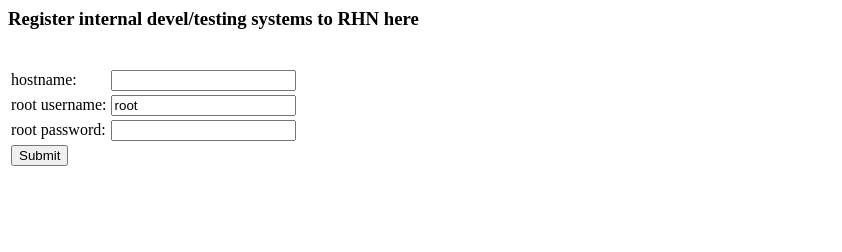
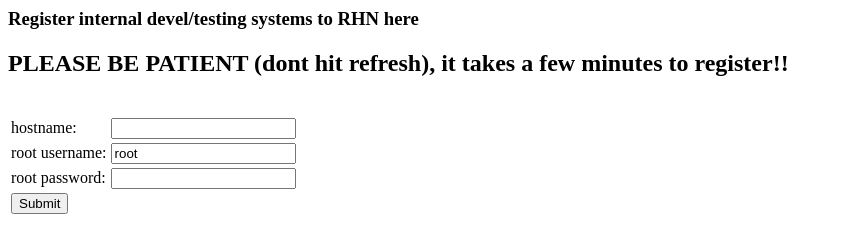
Before and after one commit to borgified/autorhn, a plain HTML site: page index.html in a window 1280 px wide. Shown: the whole page, without its empty margins (0-842 px from the left). Drawn offline with Linux system fonts and the light colour scheme.

Commit message:
xtra instructions not to hit reload

```diff
--- a/index.html
+++ b/index.html
@@ -1,5 +1,6 @@
 <html>
 <h3>Register internal devel/testing systems to RHN here</h3>
+<h2>PLEASE BE PATIENT (dont hit refresh), it takes a few minutes to register!!</h2>
 <form action="/cgi-bin/autorhn/register.pl" method="POST">
 <table>
 <tr><td>hostname:</td><td><input type="text" name="hostname"></td></tr>
```
